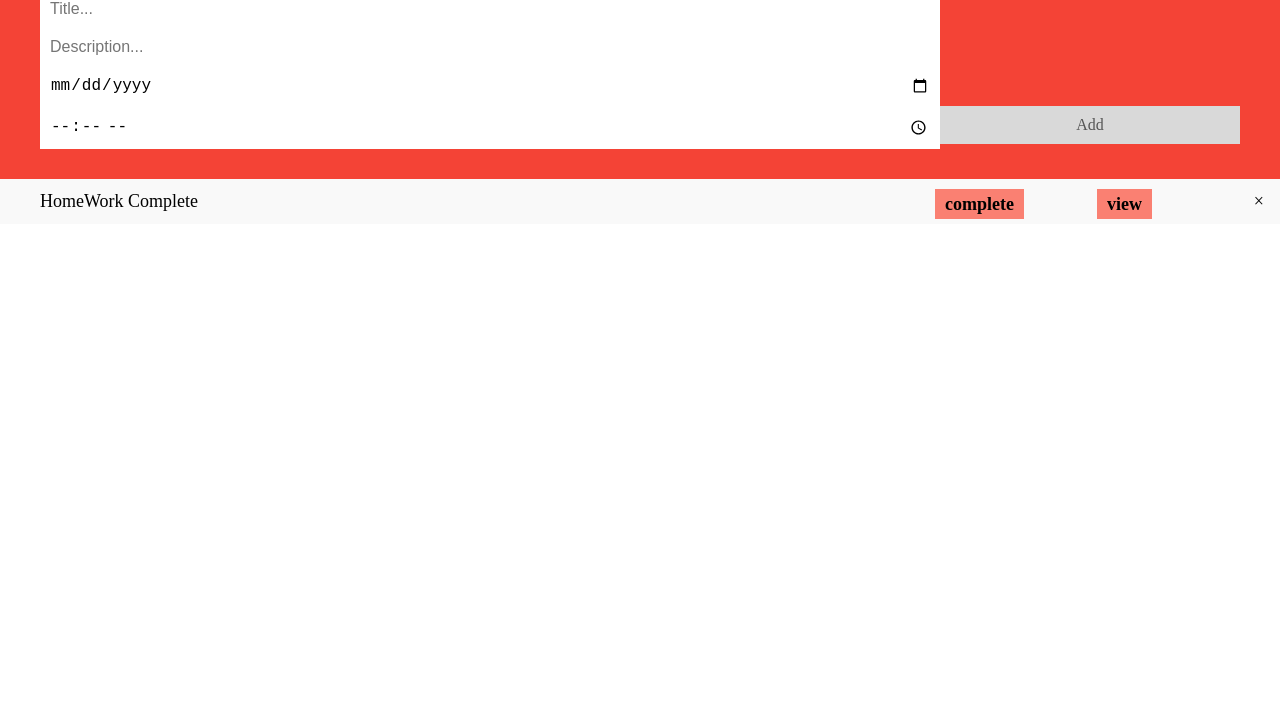
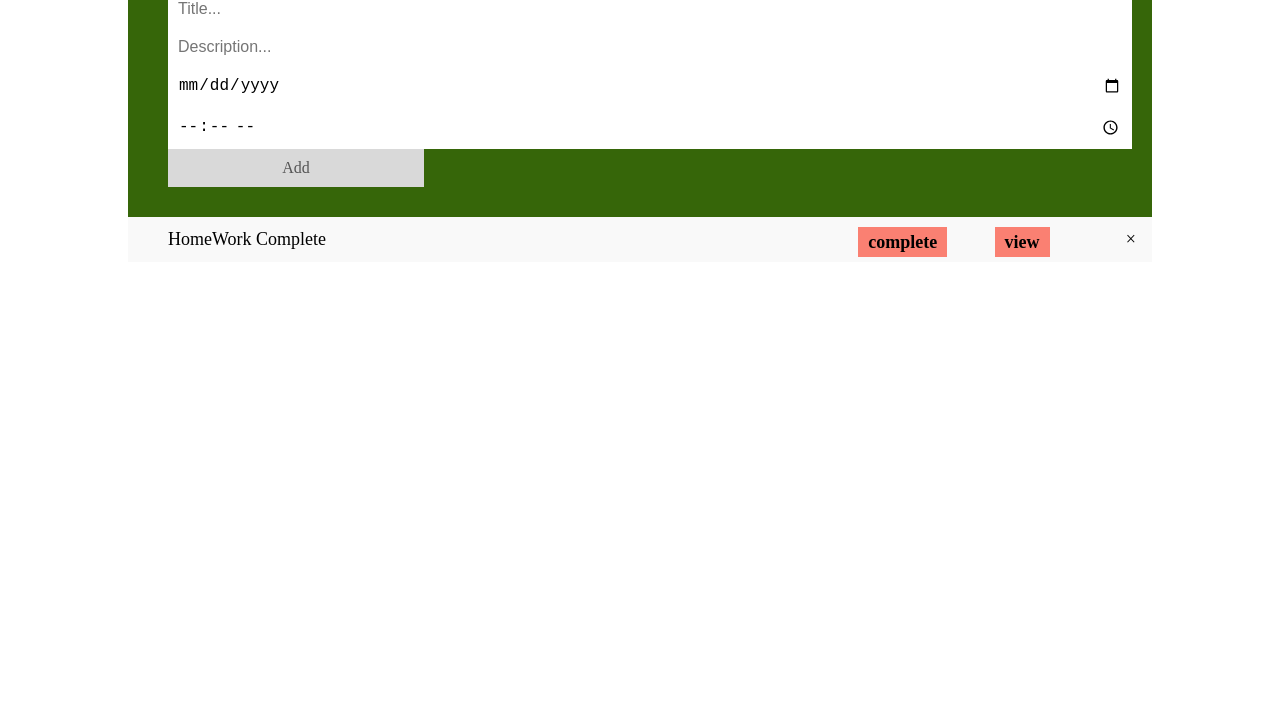
Before and after one commit to ayushsri/To-Do-JavaScript, a plain HTML site: page index.html in a window 1280 px wide. Shown: the part 77-800 px from the top of the page. Drawn offline with nearby package versions, Linux system fonts and the light colour scheme; files that its build step writes are made by us from their sources.

Commit message:
cover 2 points

```diff
--- a/index.html
+++ b/index.html
@@ -4,19 +4,20 @@
     <meta charset="UTF-8">
     <title>ToDo</title>
     <link rel="stylesheet" href="dist/styles/main.css">
-
 </head>
 <body>
 
 <div id="myDIV" class="header">
-    <h2 style="margin:5px">My To Do List</h2>
+    <h2 style="margin:5px" >To Do List</h2>
+    <section class="head1">
     <input type="text" id="myInput" placeholder="Title..." required>
-    <input type="text" id="description" placeholder="Description..." required>
-    <input type="date" id="dueDate" placeholder="Date..." required>
-    <input type="time" id="dueTime" placeholder="Time..." required>
+    <input type="text" id="description" placeholder="Description..." >
+    <input type="date" id="dueDate" placeholder="Date..." >
+    <input type="time" id="dueTime" placeholder="Time...">
+    </section>
     <span onclick="newElement()" class="addBtn">Add</span>
 </div>
-
+<div class="Details"></div>
 <ul id="myUL" class="hmm">
     <!--<li>Hit the gym</li>-->
 </ul>
--- a/js/js1.js
+++ b/js/js1.js
@@ -56,8 +56,8 @@ const createList=(names)=>{
 
         },false);
         button1.addEventListener ("click", function() {
+            document.getElementsByClassName("Details").value(names.time);
 
-            this.parentElement.style.backgroundColor = "yellow";
 
 
         },false);
--- a/scss/layout.scss
+++ b/scss/layout.scss
@@ -1,17 +1,21 @@
 body {
   margin: 0;
-  min-width: 250px;
+
+  margin-left: 10%;
+  margin-right: 10%;
+
 }
 
 /* Include the padding and border in an element's total width and height */
-*{
-  box-sizing: border-box;
-}
+
 
 /* Remove margins and padding from the list */
 ul {
   margin: 0;
   padding: 0;
+}
+.head1{
+  width: 100%;
 }
 
 /* Style the list items */
@@ -77,7 +81,7 @@ ul li.checked::before {
 
 /* Style the header */
 .header {
-  background-color: #f44336;
+  background-color: #366609;
   padding: 30px 40px;
   color: white;
   text-align: center;
@@ -95,10 +99,11 @@ input {
   margin: 0;
   border: none;
   border-radius: 0;
-  width: 75%;
+  width: 100%;
   padding: 10px;
   float: left;
   font-size: 16px;
+  margin-right: 10px;;
 }
 
 /* Style the "Add" button */
@@ -113,6 +118,7 @@ input {
   cursor: pointer;
   transition: 0.3s;
   border-radius: 0;
+  align:center;
 }
 
 .addBtn:hover {
```
